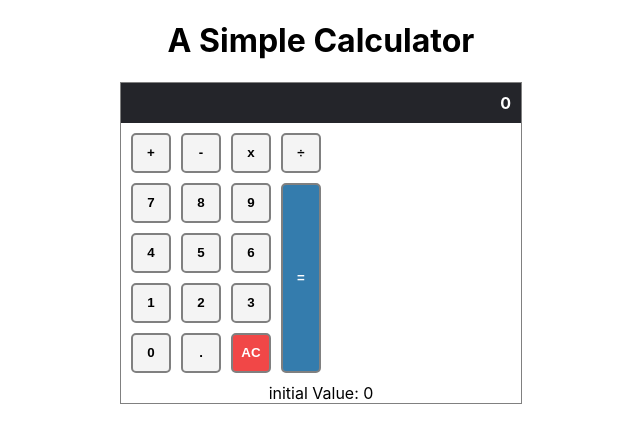
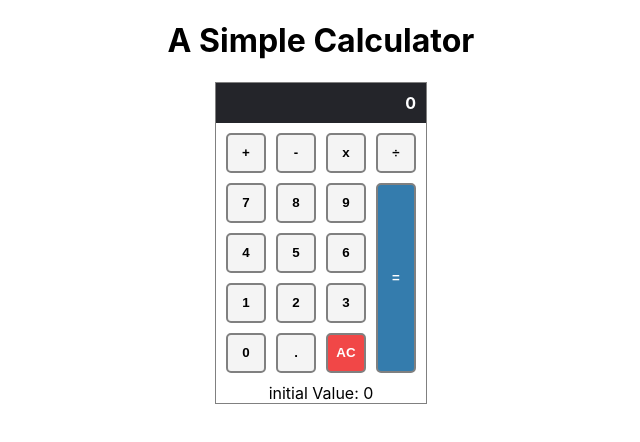
Before and after one commit to lastrafda/calculator-fs, a React (Create React App) app: page / in a window 1280 px wide. Shown: the top 442 px of the page, without its empty margins (319-959 px from the left). Built offline with nearby package versions, Linux system fonts and the light colour scheme.

Commit message:
adjust width of the .Calculator class

```diff
--- a/src/components/Calculator.css
+++ b/src/components/Calculator.css
@@ -2,7 +2,7 @@
   display: flex;
   flex-direction: column;
   border: 1px solid #808080;
-  width: 400px;
+  width: 210px;
   margin: 0 auto;
 }
 
```
